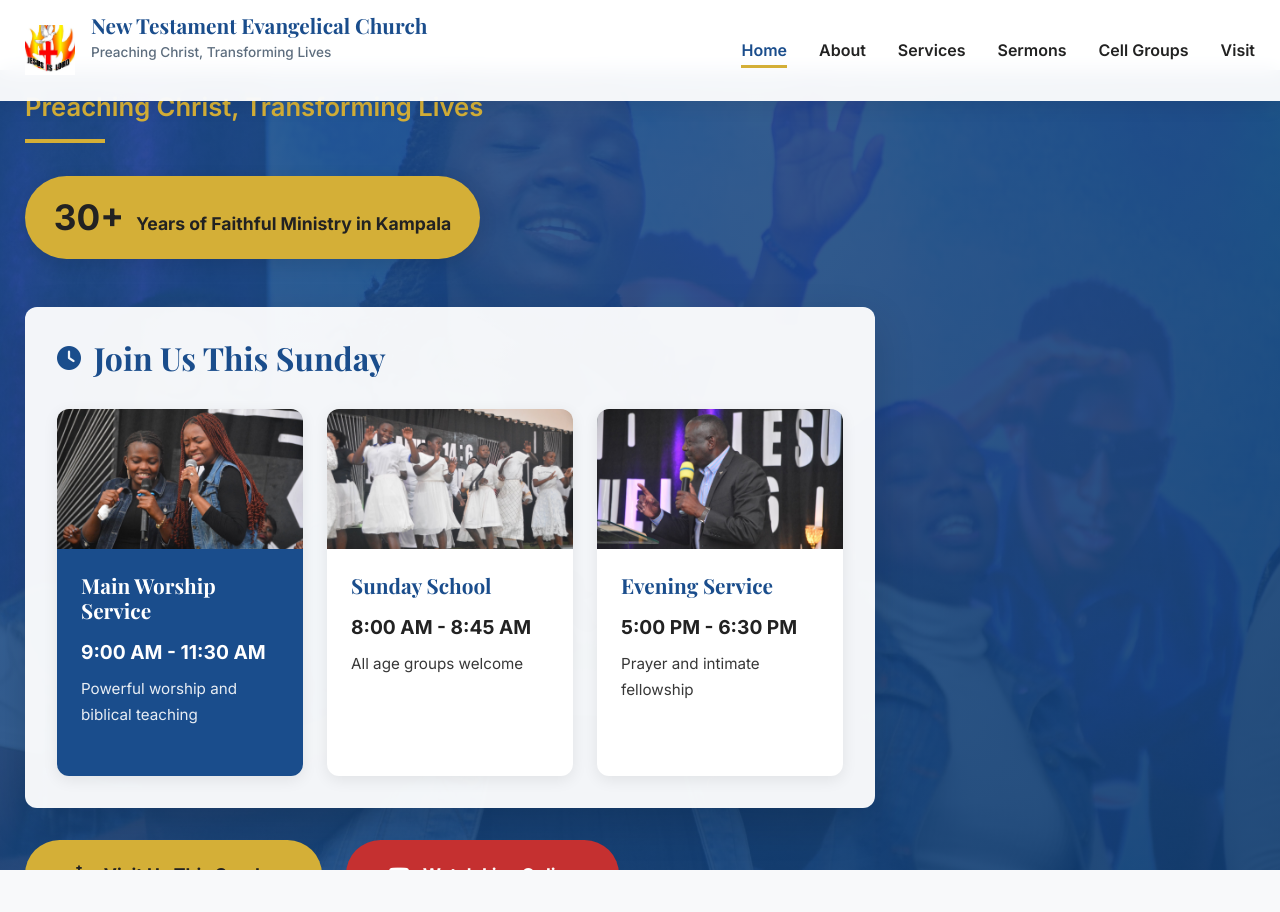
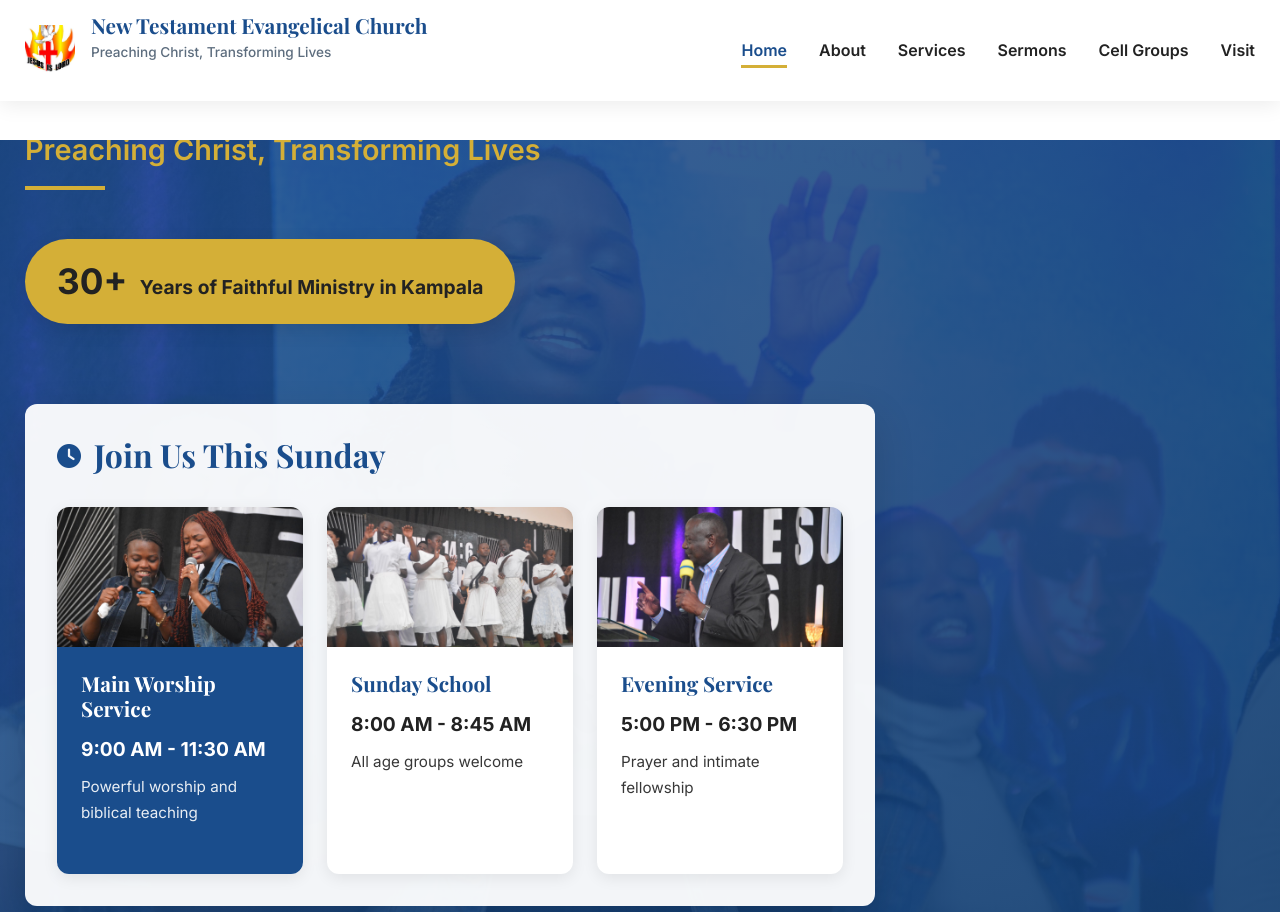
Before and after one commit to airandersons/newtec, a plain HTML site: page index.html in a window 1280 px wide. Shown: the top 912 px of the page. Drawn offline with nearby package versions, Linux system fonts and the light colour scheme.

Commit message:
Refactor CSS by removing unused styles
Removed unused styles and adjusted layout for header and hero section.

```diff
--- a/css/style.css
+++ b/css/style.css
@@ -28,6 +28,7 @@ body {
     color: var(--dark);
     background-color: #fff;
     overflow-x: hidden;
+    padding-top: 70px;
 }
 
 .container {
@@ -1132,151 +1133,3 @@ a {
     max-height: 80vh;
     border-radius: 10px;
 }
-
-
-
-/* Header Styles */
-.header {
-    background-color: rgba(255, 255, 255, 0.95);
-    backdrop-filter: blur(10px);
-    position: fixed;
-    top: 0;
-    left: 0;
-    width: 100%;
-    z-index: 1000;
-    padding: 0.8rem 0;
-    box-shadow: 0 4px 20px rgba(0, 0, 0, 0.08);
-}
-
-/* Hero Section - Complete fix */
-.hero {
-    position: relative;
-    overflow: hidden;
-    margin-top: 70px; /* Space for fixed header */
-    height: calc(100vh - 70px); /* Full viewport minus header */
-    min-height: 730px; /* Reduced from 800px to account for header */
-}
-
-.hero-background {
-    position: absolute;
-    top: 0;
-    left: 0;
-    width: 100%;
-    height: 100%;
-    background-image: url('../images/church-hero-bg.jpg');
-    background-size: cover;
-    background-position: center;
-    background-attachment: fixed;
-}
-
-.hero-image-overlay {
-    position: absolute;
-    top: 0;
-    left: 0;
-    width: 100%;
-    height: 100%;
-    background: linear-gradient(135deg, rgba(26, 77, 140, 0.85) 0%, rgba(13, 58, 110, 0.9) 100%);
-}
-
-.hero-content {
-    position: relative;
-    height: 100%;
-    display: flex;
-    align-items: center;
-    color: white;
-    z-index: 2;
-}
-
-/* Adjust service times for better fit */
-.service-times {
-    background-color: rgba(255, 255, 255, 0.95);
-    padding: 2rem;
-    border-radius: var(--border-radius);
-    box-shadow: var(--shadow-lg);
-    margin: 1rem 0 2rem; /* Reduced margins */
-    color: var(--dark);
-}
-
-/* Adjust CTA buttons */
-.cta-buttons {
-    display: flex;
-    gap: 1.5rem;
-    margin-top: 2rem; /* Reduced from 3rem */
-    flex-wrap: wrap;
-}
-
-/* Reduce hero text elements slightly */
-.church-name {
-    font-size: 3.5rem; /* Slightly smaller */
-    color: white;
-    margin-bottom: 0.8rem; /* Reduced */
-    text-shadow: 0 2px 10px rgba(0, 0, 0, 0.3);
-}
-
-.identity-line {
-    font-size: 1.6rem; /* Slightly smaller */
-    color: var(--secondary);
-    font-weight: 600;
-    margin-bottom: 1.5rem; /* Reduced */
-    position: relative;
-    display: inline-block;
-}
-
-.years-badge {
-    display: inline-block;
-    background-color: var(--secondary);
-    color: var(--dark);
-    padding: 0.7rem 1.8rem; /* Slightly smaller */
-    border-radius: 50px;
-    font-weight: 700;
-    margin: 1.5rem 0 2rem; /* Reduced margins */
-    box-shadow: var(--shadow);
-    font-size: 1.1rem;
-                                }
-
-
-/* Hero Section - Fixed hero section spacing */
-.hero {
-    height: 100vh;
-    min-height: 800px;
-    position: relative;
-    overflow: hidden;
-    margin-top: 70px; /* Add margin to account for fixed header */
-}
-
-.hero-background {
-    position: absolute;
-    top: -70px; /* Move background up to fill the gap */
-    left: 0;
-    width: 100%;
-    height: calc(100% + 70px); /* Extend height to cover the margin */
-    background-image: url('../images/church-hero-bg.jpg');
-    background-size: cover;
-    background-position: center;
-    background-attachment: fixed;
-}
-
-.hero-image-overlay {
-    position: absolute;
-    top: -70px; /* Match the background position */
-    left: 0;
-    width: 100%;
-    height: calc(100% + 70px); /* Extend to match background */
-    background: linear-gradient(135deg, rgba(26, 77, 140, 0.85) 0%, rgba(13, 58, 110, 0.9) 100%);
-}
-
-.hero-content {
-    position: relative;
-    height: 100%;
-    display: flex;
-    align-items: center;
-    color: white;
-    padding: 0;
-    z-index: 2; /* Ensure content is above the overlay */
-}
-
-.hero-text {
-    max-width: 850px;
-    width: 100%;
-    padding-top: 70px; /* Add padding to push content down below header */
-}
```
